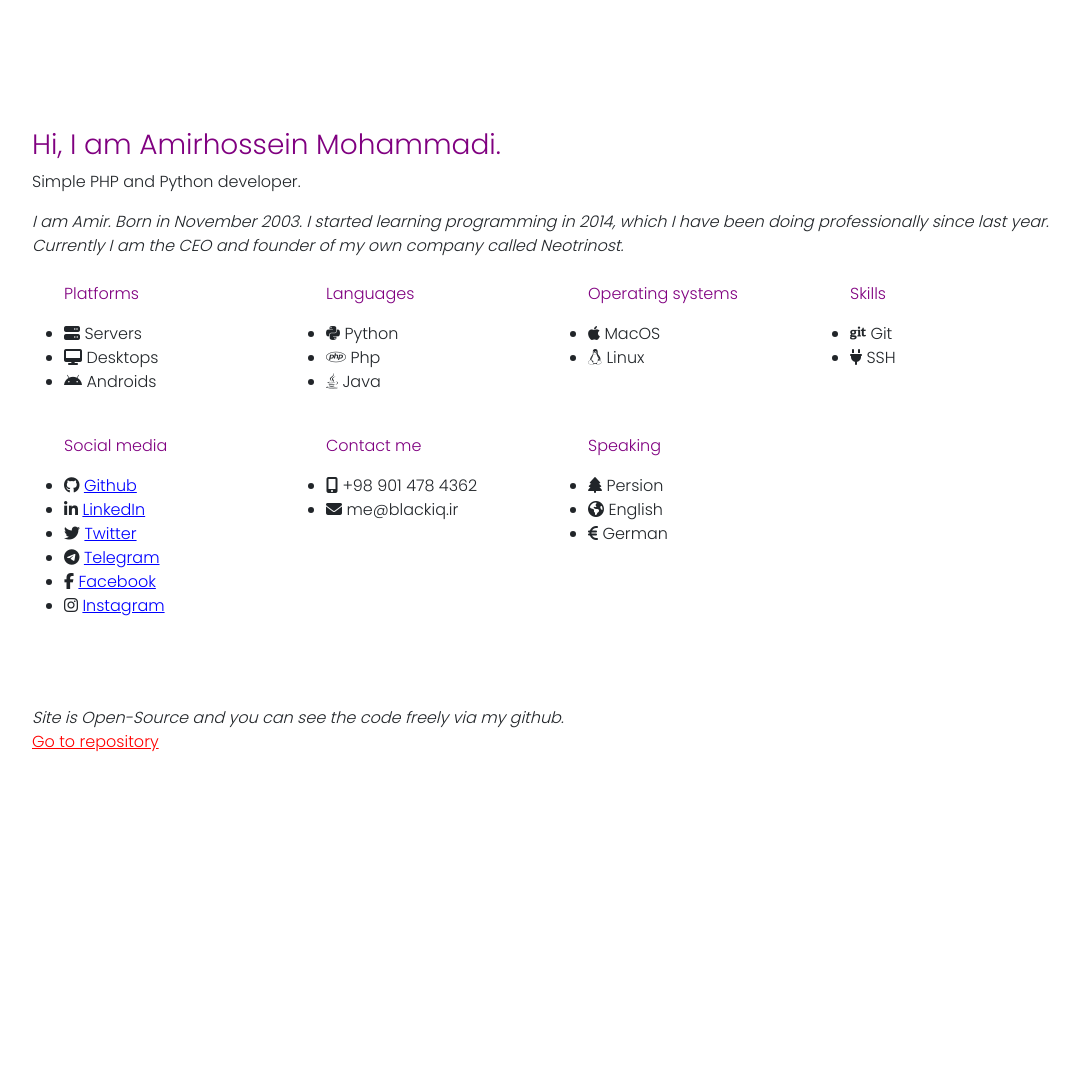
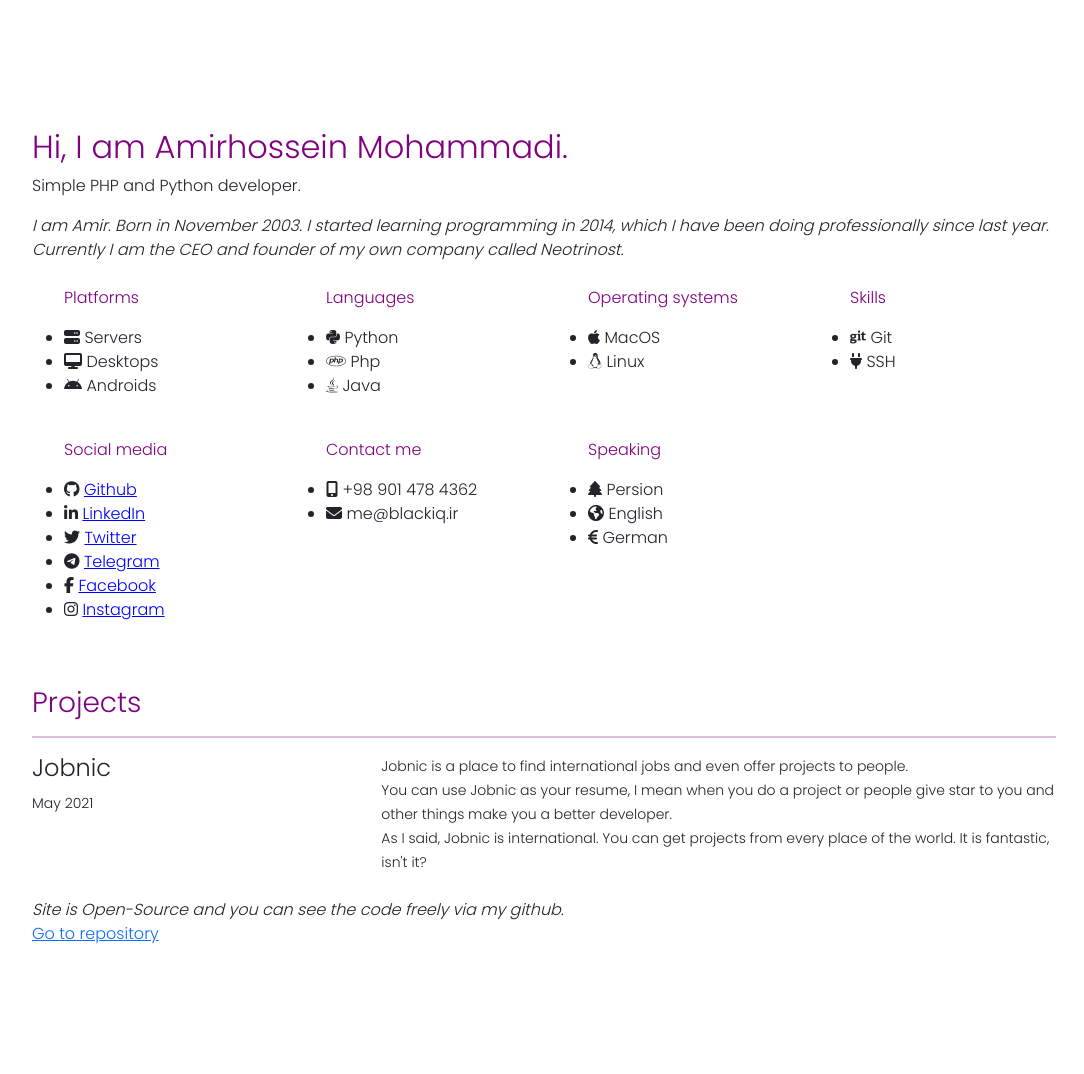
Before and after one commit to BlackIQ/BlackIQ.ir, a Flask app: page / in a window 1280 px wide. Shown: the whole page, without its empty margins (96-1180 px from the left). Before the commit the page ends 752 px from the top, so only its background shows below. Run offline with Flask 2, Linux system fonts and the light colour scheme; some libraries are stand-ins or nearby versions.

Commit message:
Add jobnic part

```diff
--- a/app/templates/index.html
+++ b/app/templates/index.html
@@ -31,23 +31,22 @@
 			.left {
 				text-align: left;
 			}
-			.color {
+			.purple {
 				color: purple;
 			}
-			.link {
-				color: red;
-			}
-			.social {
+			.blue {
 				color: blue;
 			}
-
-
+			.line {
+			    background: purple;
+			    border: 1px solid purple;
+			}
     </style>
 </head>
 <body>
 <div class="main">
     <div class="left">
-        <h3 class="color">Hi, I am Amirhossein Mohammadi.</h3>
+        <h2 class="purple">Hi, I am Amirhossein Mohammadi.</h2>
         <p>Simple PHP and Python developer.</p>
         <i>
             I am Amir. Born in November 2003.
@@ -60,7 +59,7 @@
     <div class="row left">
         <div class="col-md-3">
             <ul>
-                <p class="color">Platforms</p>
+                <p class="purple">Platforms</p>
                 <li><i class="fa fa-server"></i> Servers</li>
                 <li><i class="fa fa-desktop"></i> Desktops</li>
                 <li><i class="fa fa-android"></i> Androids</li>
@@ -69,7 +68,7 @@
         </div>
         <div class="col-md-3">
             <ul>
-                <p class="color">Languages</p>
+                <p class="purple">Languages</p>
                 <li><i class="fab fa-python"></i> Python</li>
                 <li><i class="fab fa-php"></i> Php</li>
                 <li><i class="fab fa-java"></i> Java</li>
@@ -78,7 +77,7 @@
         </div>
         <div class="col-md-3">
             <ul>
-                <p class="color">Operating systems</p>
+                <p class="purple">Operating systems</p>
                 <li><i class="fa fa-apple"></i> MacOS</li>
                 <li><i class="fa fa-linux"></i> Linux</li>
             </ul>
@@ -86,7 +85,7 @@
         </div>
         <div class="col-md-3">
             <ul>
-                <p class="color">Skills</p>
+                <p class="purple">Skills</p>
                 <li><i class="fa fa-git"></i> Git</li>
                 <li><i class="fa fa-plug"></i> SSH</li>
             </ul>
@@ -96,22 +95,22 @@
     <div class="row left">
         <div class="col-md-3">
             <ul>
-                <p class="color">Social media</p>
-                <li><i class="fa fa-github"></i> <a href="https://github.com/BlackIQ" class="social">Github</a></li>
+                <p class="purple">Social media</p>
+                <li><i class="fa fa-github"></i> <a href="https://github.com/BlackIQ" class="blue">Github</a></li>
                 <li><i class="fa fa-linkedin"></i> <a href="https://linkedin.com/in/amirhosseinmohammadi"
-                                                      class="social">LinkedIn</a></li>
-                <li><i class="fa fa-twitter"></i> <a href="https://twitter.com/GNU_Amir" class="social">Twitter</a></li>
-                <li><i class="fa fa-telegram"></i> <a href="https://t.me/BlackIQ" class="social">Telegram</a></li>
+                                                      class="blue">LinkedIn</a></li>
+                <li><i class="fa fa-twitter"></i> <a href="https://twitter.com/GNU_Amir" class="blue">Twitter</a></li>
+                <li><i class="fa fa-telegram"></i> <a href="https://t.me/BlackIQ" class="blue">Telegram</a></li>
                 <li><i class="fa fa-facebook"></i> <a href="https://facebook.com/LeonardoLarson"
-                                                      class="social">Facebook</a></li>
-                <li><i class="fa fa-instagram"></i> <a href="https://instagram.com/leonardo_l_larson" class="social">Instagram</a>
+                                                      class="blue">Facebook</a></li>
+                <li><i class="fa fa-instagram"></i> <a href="https://instagram.com/leonardo_l_larson" class="blue">Instagram</a>
                 </li>
             </ul>
             <br>
         </div>
         <div class="col-md-3">
             <ul>
-                <p class="color">Contact me</p>
+                <p class="purple">Contact me</p>
                 <li><i class="fa fa-mobile"></i> +98 901 478 4362</li>
                 <li><i class="fa fa-envelope"></i> me@blackiq.ir</li>
             </ul>
@@ -119,7 +118,7 @@
         </div>
         <div class="col-md-3">
             <ul>
-                <p class="color">Speaking</p>
+                <p class="purple">Speaking</p>
                 <li><i class="fa fa-tree"></i> Persion</li>
                 <li><i class="fa fa-globe"></i> English</li>
                 <li><i class="fa fa-eur"></i> German</li>
@@ -129,6 +128,27 @@
     </div>
     <br>
     <div class="row left">
+        <div>
+            <h3 class="purple">Projects</h3>
+            <hr class="line">
+            <div class="row">
+                <div class="col-md-4">
+                    <h4>Jobnic</h4>
+                    <small>May 2021</small>
+                    <br>
+                </div>
+                <div class="col-md-8">
+                    <small>
+                        Jobnic is a place to find international jobs and even offer projects to people.
+                        <br>
+                        You can use Jobnic as your resume, I mean when you do a project or people give star to you and other things make you a better developer.
+                        <br>
+                        As I said, Jobnic is international. You can get projects from every place of the world. It is fantastic, isn't it?
+                    </small>
+                    <br>
+                </div>
+            </div>
+        </div>
     </div>
     <br>
     <div class="row left">
```
